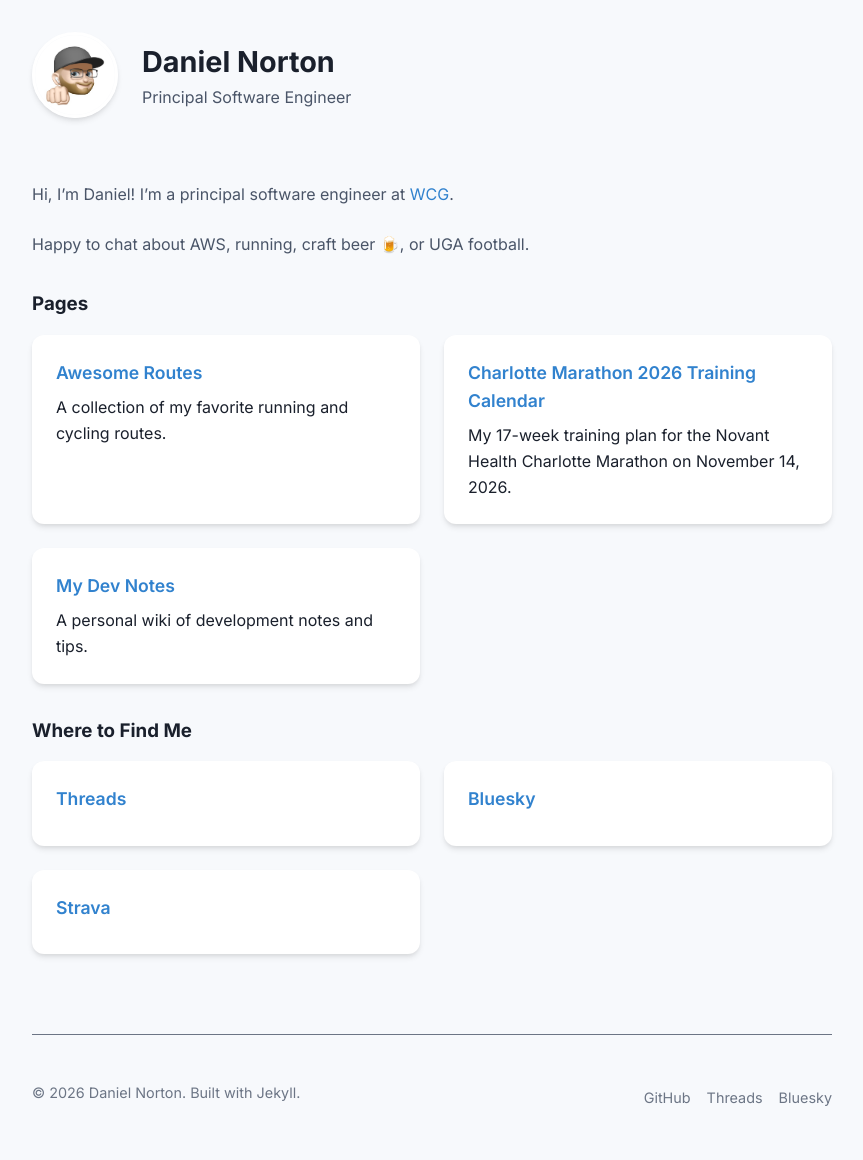
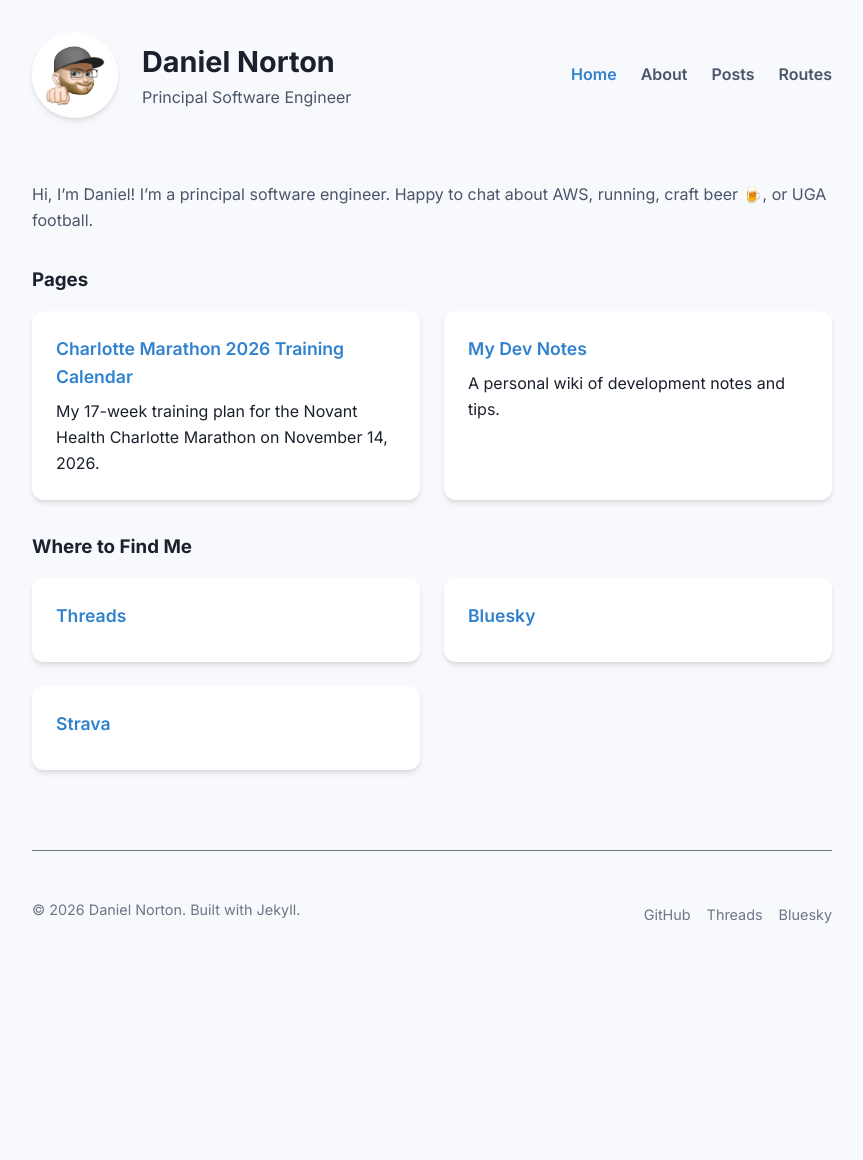
Before and after one commit to dnorton/dnorton, a Jekyll site: the page built from index.md, in a window 1280 px wide. Shown: the whole page, without its empty margins (208-1071 px from the left). Built offline with Jekyll 4.4.1, drawn with Linux system fonts in a browser that asks for light colours; after the commit the page ends 977 px from its top, so only the background shows below that.

Commit message:
Add site navigation, posts scaffolding, and move employer mention to About
- Add top nav (Home/About/Posts/Routes) to the default layout
- Move the WCG employer mention off the homepage onto a new About page
- Add a lightweight _posts collection with a post layout and /posts index
- Fix awesome-routes/index.md missing front matter, which was preventing
  it from rendering as a page
- Exclude CLAUDE.md and Gemfile(.lock) from the Jekyll build; CLAUDE.md
  was unintentionally being published as a public page

Co-Authored-By: Claude Sonnet 5 <noreply@anthropic.com>
Claude-Session: https://claude.ai/code/session_016zKLNXb5ZFign6Uhm2fvPf

```diff
--- a/_config.yml
+++ b/_config.yml
@@ -1,3 +1,9 @@
 title: Daniel Norton
 description:
+permalink: /posts/:title/
 plugins: []
+exclude:
+  - CLAUDE.md
+  - Gemfile
+  - Gemfile.lock
+  - vendor
--- a/_layouts/default.html
+++ b/_layouts/default.html
@@ -20,8 +20,11 @@
                     <p class="subtitle">Principal Software Engineer</p>
                 </div>
             </div>
-            <nav>
-                <!-- Add navigation if needed later -->
+            <nav class="site-nav">
+                <a href="{{ '/' | relative_url }}"{% if page.url == '/' %} class="active"{% endif %}>Home</a>
+                <a href="{{ '/about/' | relative_url }}"{% if page.url == '/about/' %} class="active"{% endif %}>About</a>
+                <a href="{{ '/posts/' | relative_url }}"{% if page.url == '/posts/' or page.layout == 'post' %} class="active"{% endif %}>Posts</a>
+                <a href="{{ '/awesome-routes/' | relative_url }}"{% if page.url contains '/awesome-routes/' %} class="active"{% endif %}>Routes</a>
             </nav>
         </header>
 
--- a/assets/css/style.css
+++ b/assets/css/style.css
@@ -46,6 +46,24 @@ body {
     display: flex;
     align-items: center;
     justify-content: space-between;
+    flex-wrap: wrap;
+    row-gap: 1rem;
+}
+
+.site-nav {
+    display: flex;
+    gap: 1.5rem;
+}
+
+.site-nav a {
+    font-weight: 600;
+    color: var(--text-secondary);
+    text-decoration: none;
+}
+
+.site-nav a:hover,
+.site-nav a.active {
+    color: var(--accent-color);
 }
 
 .profile-section {
@@ -142,6 +160,22 @@ li p {
     font-size: 0.95rem;
 }
 
+/* Posts */
+.post h2 {
+    margin-top: 0;
+    margin-bottom: 0.25rem;
+}
+
+.post-meta {
+    color: var(--text-secondary);
+    font-size: 0.9rem;
+    margin-bottom: 2rem;
+}
+
+.post-list li p {
+    color: var(--text-secondary);
+}
+
 /* Footer */
 .site-footer {
     margin-top: 4rem;
--- a/index.md
+++ b/index.md
@@ -4,14 +4,10 @@ title: Daniel Norton
 description: Principal Software Engineer
 ---
 
-Hi, I'm Daniel! I'm a principal software engineer at [WCG](https://wcgclinical.com).
-
-Happy to chat about AWS, running, craft beer 🍺, or UGA football.
+Hi, I'm Daniel! I'm a principal software engineer. Happy to chat about AWS, running, craft beer 🍺, or UGA football.
 
 ### Pages
 
-- [Awesome Routes](./awesome-routes/)
-  A collection of my favorite running and cycling routes.
 - [Charlotte Marathon 2026 Training Calendar](./charlotte-marathon/calendar.html)
   My 17-week training plan for the Novant Health Charlotte Marathon on November 14, 2026.
 - [My Dev Notes](https://notes.dnorton.org)
```
Also changed, not shown: _layouts/post.html (added, +10 -0 lines), _posts/2026-08-25-welcome.md (added, +7 -0 lines), about.md (added, +11 -0 lines), awesome-routes/index.md (+6 -0 lines), posts.md (added, +14 -0 lines), Gemfile.lock.
